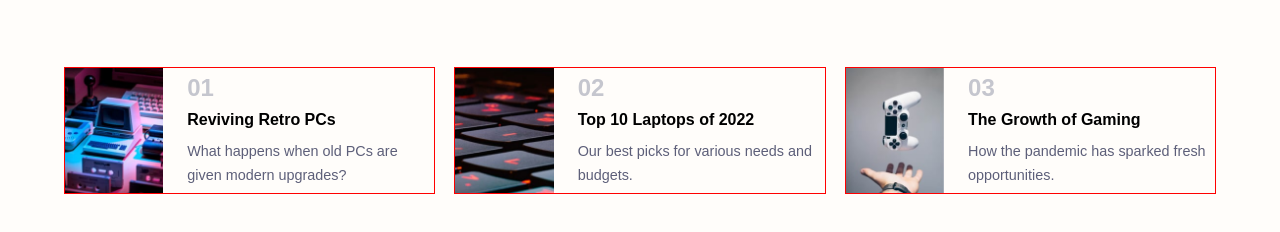
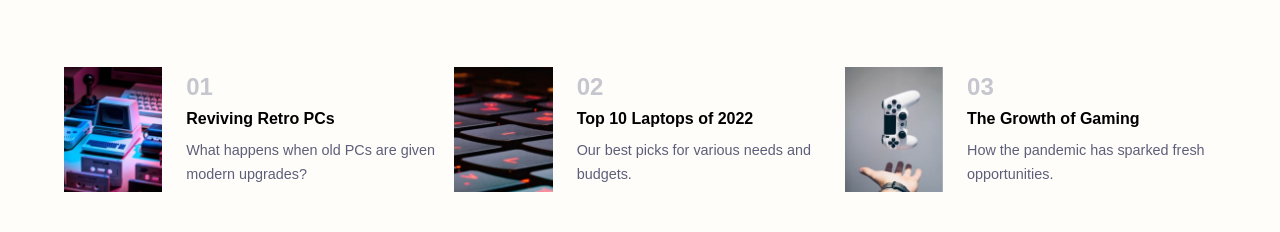
Before and after one commit to Eyobed106/Responsive-news-homepage-main, a plain HTML site: page index.html in a window 1280 px wide. Shown: the part 649-881 px from the top of the page. Before the commit the page ends 843 px from the top, so only its background shows below. Drawn offline with Linux system fonts and the light colour scheme.

Commit message:
Update styles.css

```diff
--- a/CSS/styles.css
+++ b/CSS/styles.css
@@ -148,8 +148,7 @@ h1 {
 .main-div {
   display: flex;
   align-items: center;
-  border: 1px solid red;
-/*   margin-bottom: 2.5rem; */
+  margin-bottom: 2.5rem;
   gap: 1.5rem;
 
   img {
```
